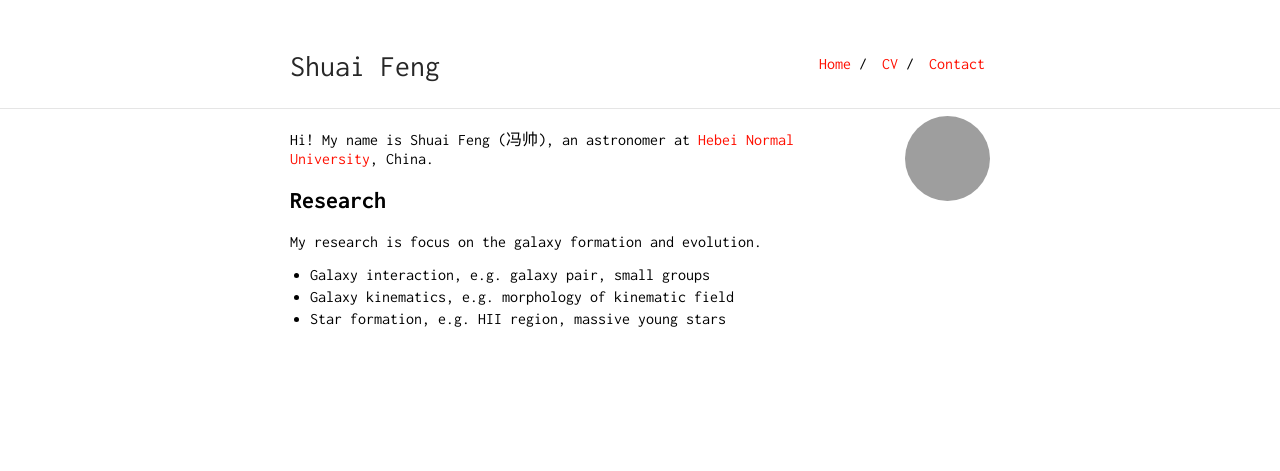
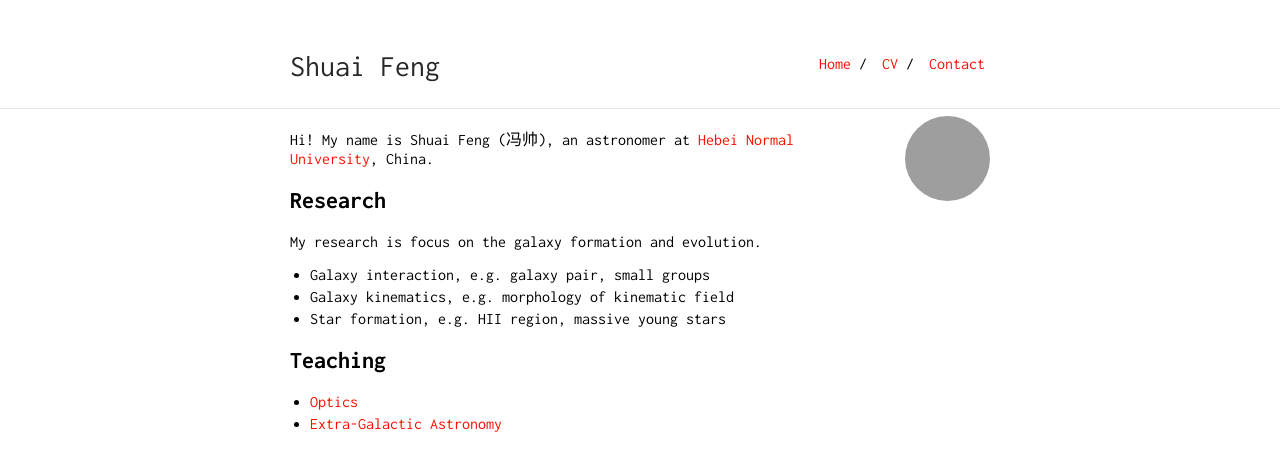
Before and after one commit to fengshuai0210/fengshuai0210.github.io, a Jekyll site: the page built from index.md, in a window 1280 px wide, cut to the strip 0-471 px from the top of the page. Built offline with Jekyll 4.4.1, drawn with Linux system fonts in a browser that asks for light colours; grey boxes are pictures that could not be loaded.

Commit message:
Update index.md

```diff
--- a/index.md
+++ b/index.md
@@ -12,3 +12,7 @@ My research is focus on the galaxy formation and evolution.
 - Galaxy interaction, e.g. galaxy pair, small groups
 - Galaxy kinematics, e.g. morphology of kinematic field
 - Star formation, e.g. HII region, massive young stars
+
+## Teaching
+- [Optics]()
+- [Extra-Galactic Astronomy]()
```
